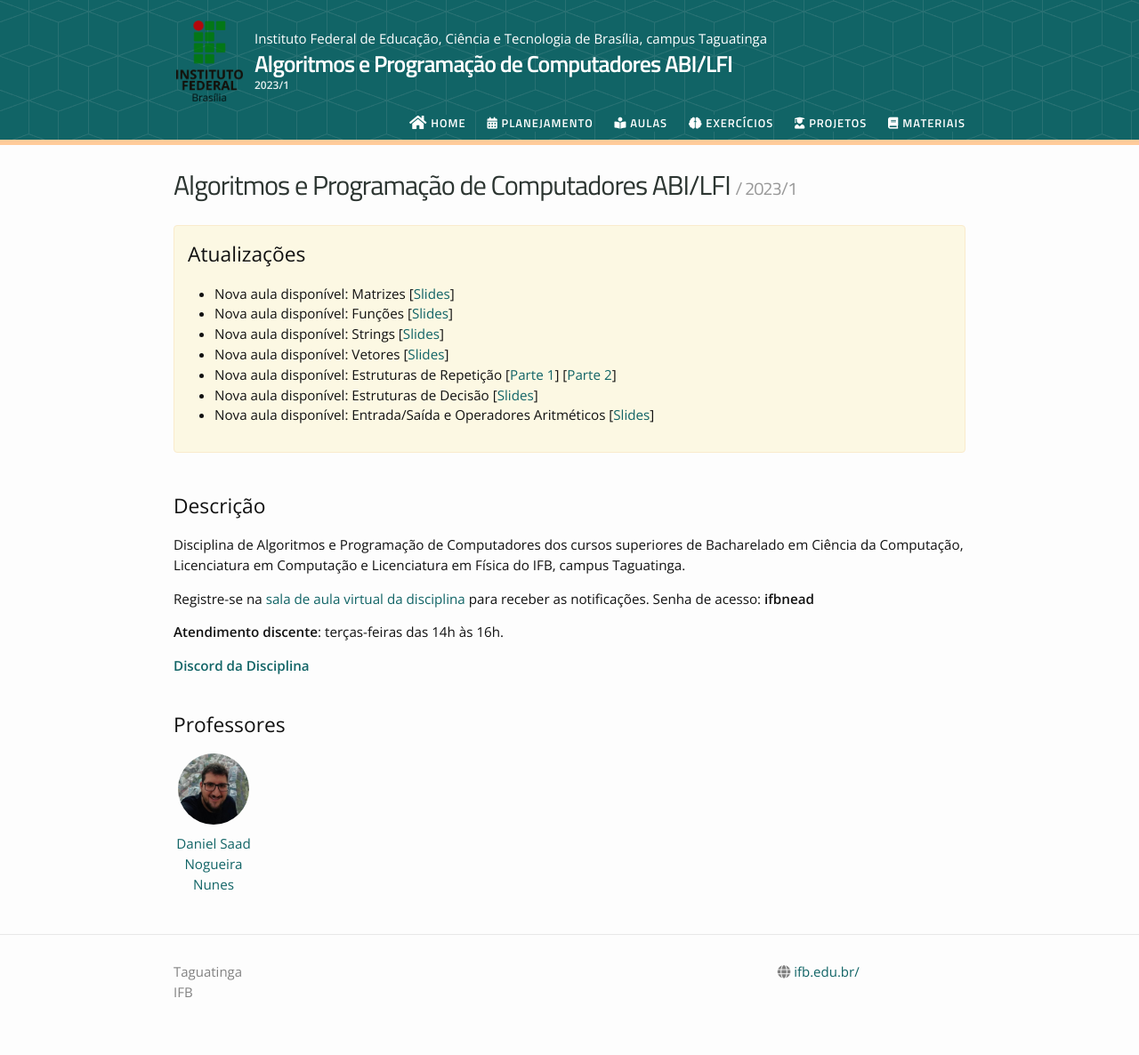
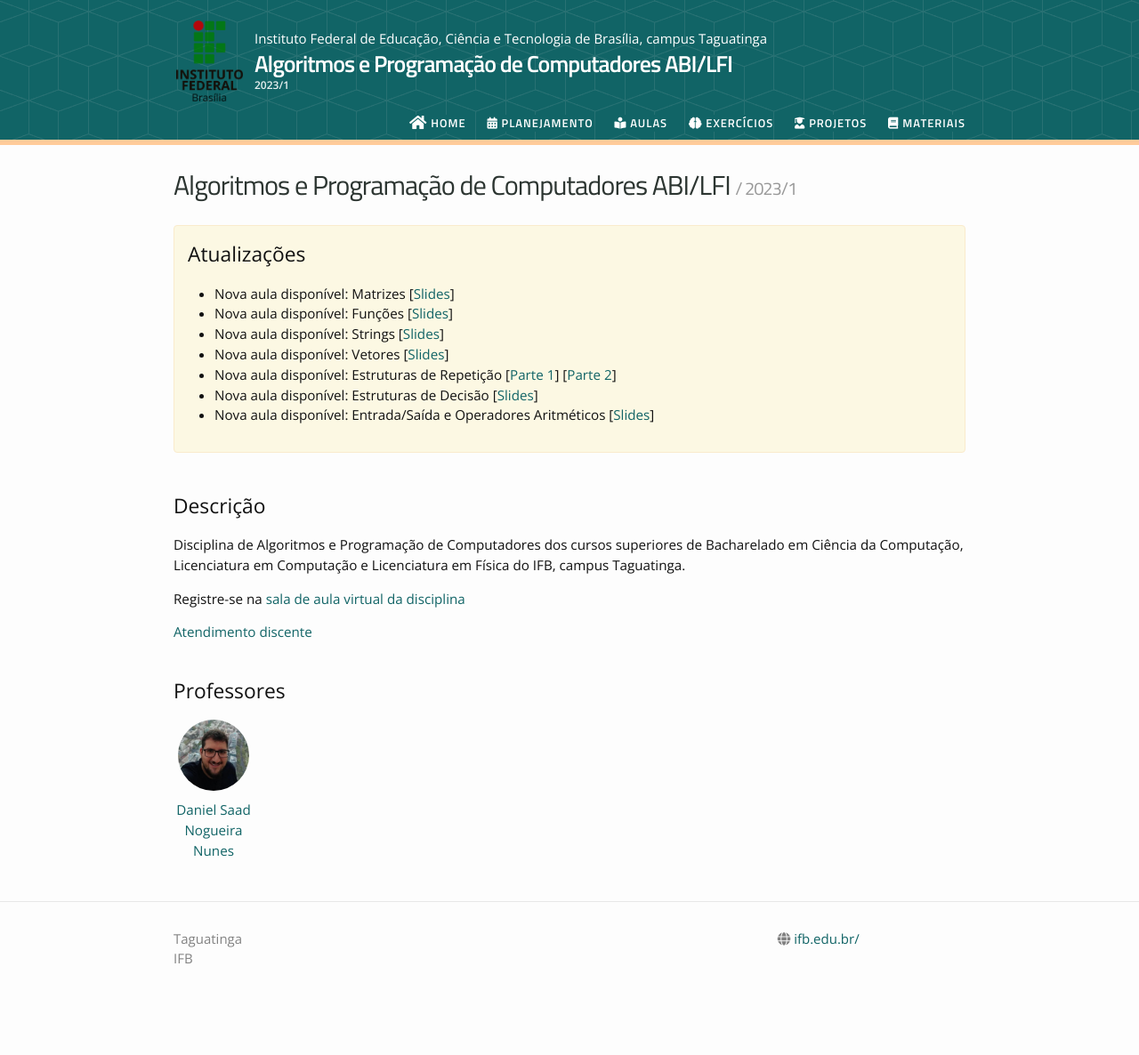
Before and after one commit to danielsaad/algoritmos-e-programacao-de-computadores, a Jekyll site: the page built from index.md, in a window 1280 px wide. Shown: the whole page at 89% size. Built offline with Jekyll 4.4.1, drawn with Linux system fonts in a browser that asks for light colours; nearby versions of some CDN libraries; after the commit the page ends 1149 px from its top, so only the background shows below that.

```diff
--- a/index.md
+++ b/index.md
@@ -2,8 +2,6 @@
 layout: home
 ---
 
-Registre-se na [sala de aula virtual da disciplina](https://nead.ifb.edu.br/course/view.php?id=10701) para receber as notificações. Senha de acesso: **ifbnead**
+Registre-se na [sala de aula virtual da disciplina](https://classroom.google.com/c/NTQzNzgzOTQwNTkw?cjc=o5q546n)
 
-**Atendimento discente**: terças-feiras das 14h às 16h.
-
-[**Discord da Disciplina**](https://discord.gg/CcQVavJUhz)
+[Atendimento discente](https://danielsaad.com/contato)
```
